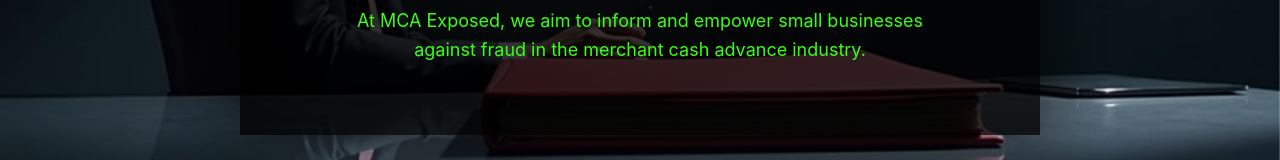
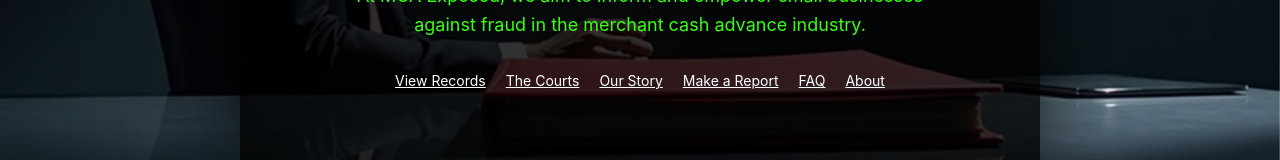
Before and after one commit to Abuhuuraira/mcaexposed, a React (Vite) app: page / in a window 1280 px wide. Shown: the part 613-773 px from the top of the page. Built offline with nearby package versions, Linux system fonts and the light colour scheme; no server answers.

Commit message:
feat: add internal navigation links to improve SEO and user accessibility

```diff
--- a/src/pages/Home.tsx
+++ b/src/pages/Home.tsx
@@ -1,4 +1,5 @@
 import { useEffect, useState } from 'react'
+import { Link } from 'react-router-dom'
 import styles from './Home.module.css'
 import MissionSection from '../components/MissionSection'
 import RecordsSection from '../components/RecordsSection'
@@ -40,6 +41,23 @@
             <span>{typedText}</span>
             {!isComplete && <span className={styles.cursor}>|</span>}
           </p>
+
+          {/* Internal Navigation Links for SEO */}
+          <div style={{
+            marginTop: '30px',
+            display: 'flex',
+            gap: '20px',
+            justifyContent: 'center',
+            flexWrap: 'wrap',
+            fontSize: '14px'
+          }}>
+            <Link to="/the-records" style={{ color: '#fff', textDecoration: 'underline' }}>View Records</Link>
+            <Link to="/the-courts" style={{ color: '#fff', textDecoration: 'underline' }}>The Courts</Link>
+            <Link to="/the-story" style={{ color: '#fff', textDecoration: 'underline' }}>Our Story</Link>
+            <Link to="/report-mca-fraud" style={{ color: '#fff', textDecoration: 'underline' }}>Make a Report</Link>
+            <Link to="/mca-frequently-asked-questions-legal-guide" style={{ color: '#fff', textDecoration: 'underline' }}>FAQ</Link>
+            <Link to="/about" style={{ color: '#fff', textDecoration: 'underline' }}>About</Link>
+          </div>
         </div>
       </section>
 
```
